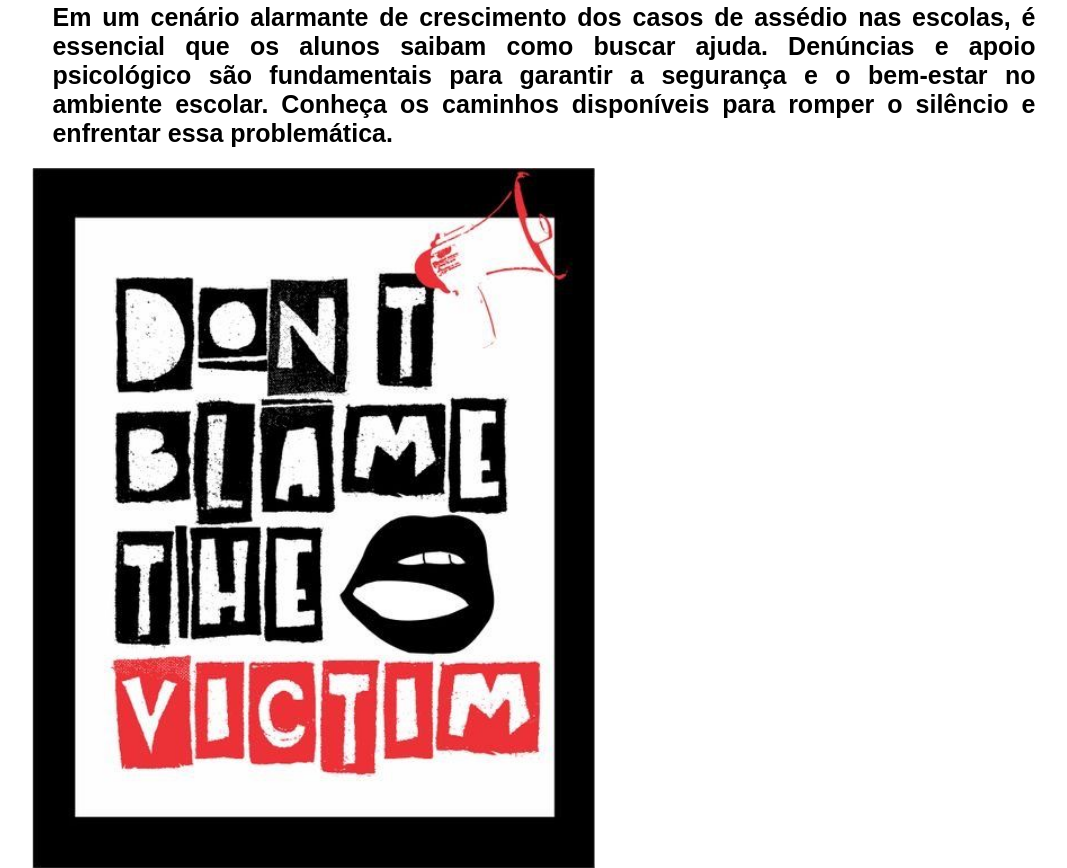
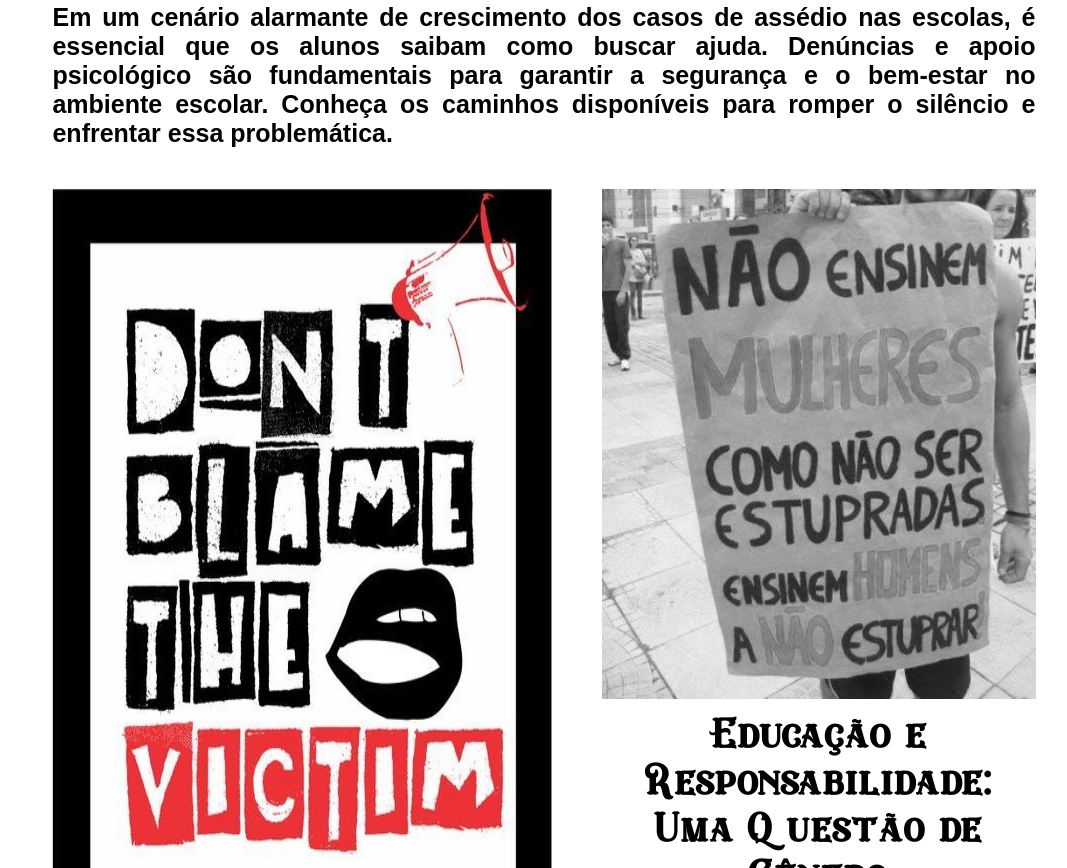
Before and after one commit to Tathamjf/El-Visconde, a plain HTML site: page HTML/index.html in a window 1280 px wide. Shown: the part 552-1420 px from the top of the page, without its empty margins (96-1163 px from the left). Drawn offline with Linux system fonts and the light colour scheme.

Commit message:
Update index.html

```diff
--- a/HTML/index.html
+++ b/HTML/index.html
@@ -28,7 +28,7 @@
         <h1>Como alunos podem procurar ajuda em caso de assédio dentro das instituições de ensino?</h1>
         <h2>Em um cenário alarmante de crescimento dos casos de assédio nas escolas, é essencial que os alunos saibam como buscar ajuda. Denúncias e apoio psicológico são fundamentais para garantir a segurança e o bem-estar no ambiente escolar. Conheça os caminhos disponíveis para romper o silêncio e enfrentar essa problemática.</h2>
 
-        <div class="conteudo-assedio">
+        <div class="conteudo">
             <div class="bloco-1">
                 <img src="IMG/assedio-img-1.png" alt="News Image">
                 <h3>Não fique em silêncio: conheça os caminhos para denunciar e buscar apoio contra a violência escolar!</h3>
```
